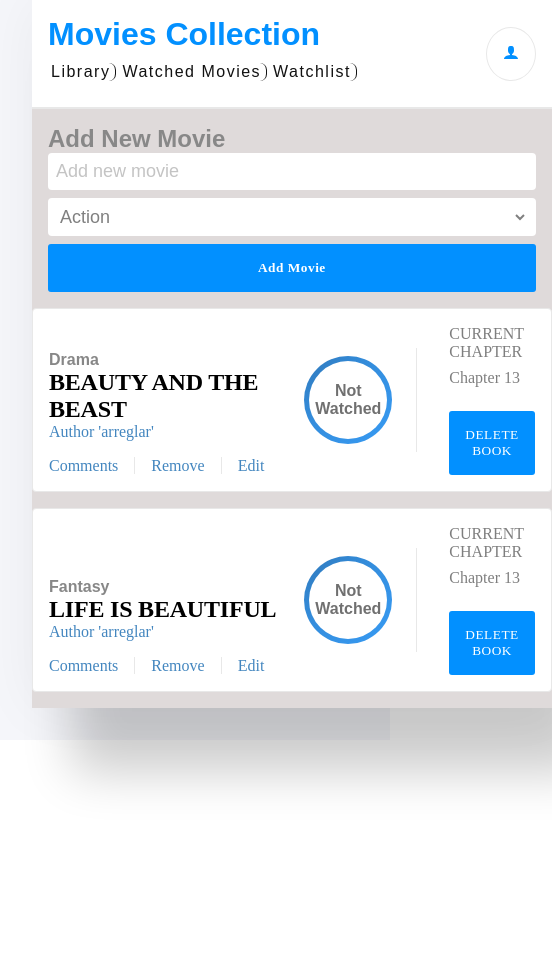
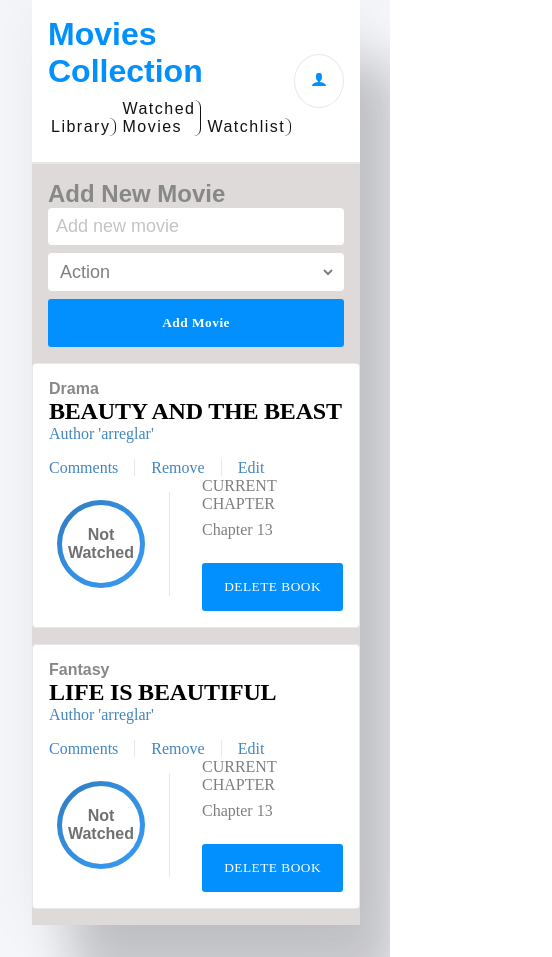
Before and after one commit to marilirulita/movies_collection, a React (Create React App) app: page / in a window 390 px wide. Shown: the whole page, 552 px wide, since content can reach past the window. Before the commit the page ends 844 px from the top, so only its background shows below. Built offline with nearby package versions, Linux system fonts and the light colour scheme.

Commit message:
add media queries for displayed movies section

```diff
--- a/src/App.css
+++ b/src/App.css
@@ -154,7 +154,7 @@
 .status-section {
   display: flex;
   align-items: center;
-  flex: 1.5;
+  justify-content: space-evenly;
 }
 
 .percent-section {
@@ -304,23 +304,15 @@
     margin: 0;
     padding: 0;
   }
+
+  .Lesson-Panel {
+    flex-direction: column;
+    align-items: normal;
+  }
 }
 
+@media (max-width: 460px) {
 
+/* code for navbar? */
 
-
- /*  .add-new-movie {
-    display: flex;
-    flex-direction: column;
-    align-items: stretch;
-  }
-
-  .add-new-movie * {
-    width: 100%;
-    margin: 2px 0;
-  }
-
-  .movie-container {
-    flex-direction: column;
-    align-items: stretch;
-  } */
+}
```
